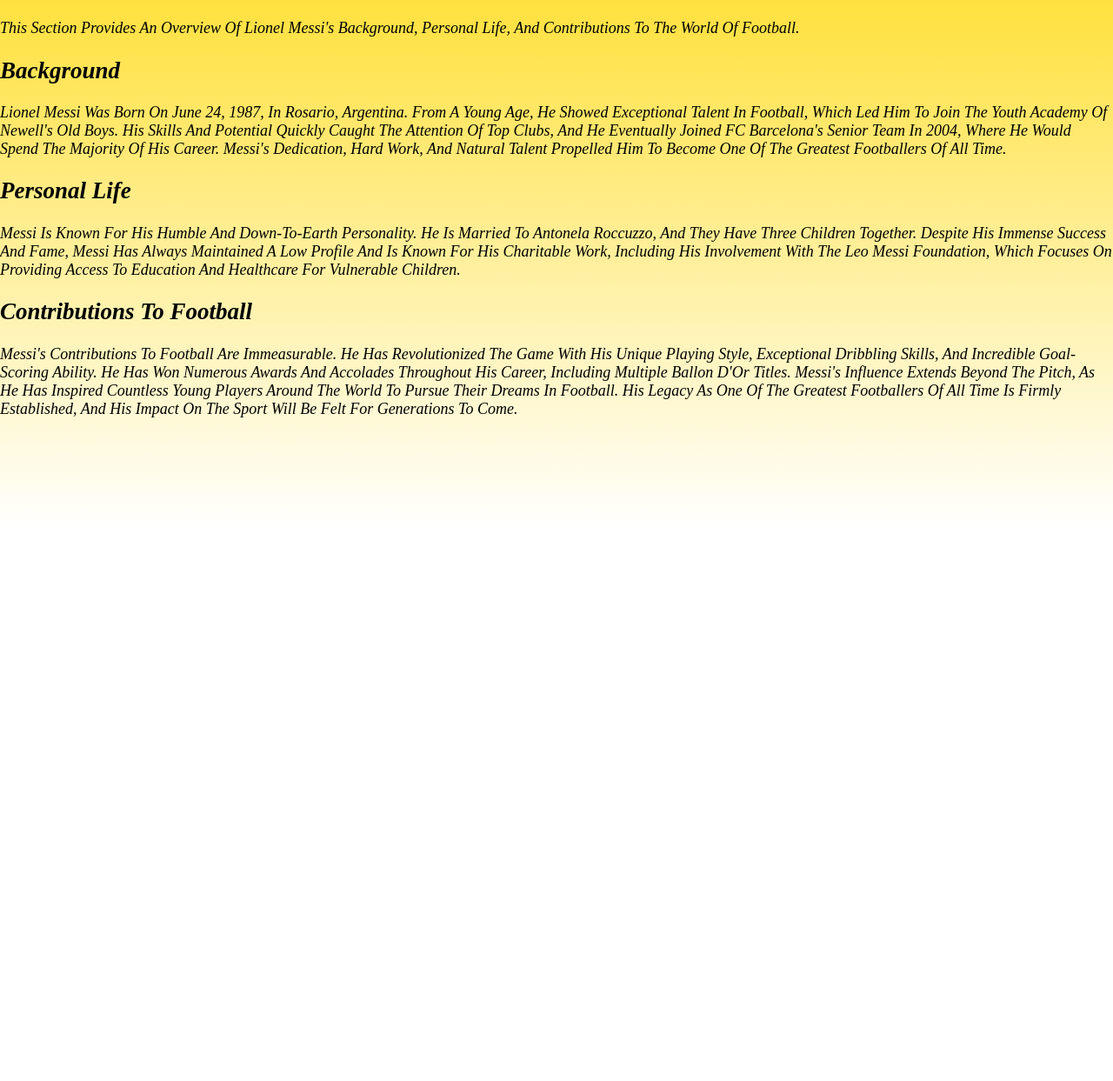
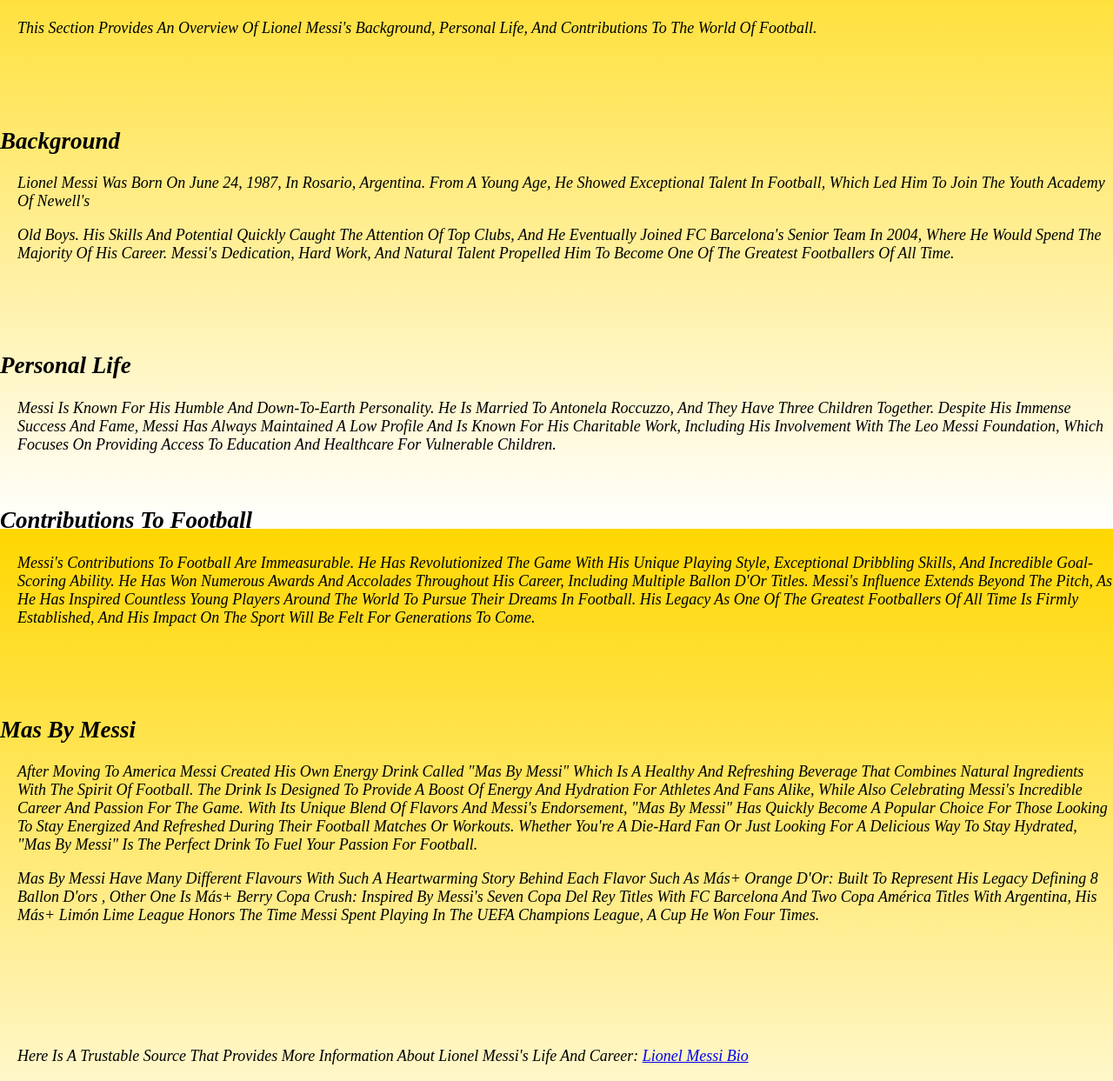
Before and after one commit to UNKNOWN71167/geekymessi, a plain HTML site: page about.html in a window 1280 px wide. Shown: the part 192-1435 px from the top of the page at 87% size. Before the commit the page ends 800 px from the top, so only its background shows below. Drawn offline with Linux system fonts and the light colour scheme.

Commit message:
I added stuff

```diff
--- a/about.html
+++ b/about.html
@@ -20,15 +20,24 @@
          </ul>
          <br><br><br>
          <h1><b>About</b></h1>
-     This section provides an overview of Lionel Messi's background, personal life, and contributions to the world of football.
-    <br><h2>Background</h2>
-     Lionel Messi was born on June 24, 1987, in Rosario, Argentina. From a young age, he showed exceptional talent in football, which led him to join the youth academy of Newell's
-    Old Boys. His skills and potential quickly caught the attention of top clubs, and he eventually joined FC Barcelona's senior team in 2004, where he would spend the majority of his career. Messi's dedication, hard work, and natural talent propelled him to become one of the greatest footballers of all time.
-    <br><h2>Personal Life</h2>
-        Messi is known for his humble and down-to-earth personality. He is married to Antonela Roccuzzo, and they have three children together. Despite his immense success and fame, Messi has always maintained a low profile and is known for his charitable work, including his involvement with the Leo Messi Foundation, which focuses on providing access to education and healthcare for vulnerable children.
-    <br><h2>Contributions to Football</h2>
-     Messi's contributions to football are immeasurable. He has revolutionized the game with his unique playing style, exceptional dribbling skills, and incredible goal-scoring ability. He has won numerous awards and accolades throughout his career, including multiple Ballon d'Or titles. Messi's influence extends beyond the pitch, as he has inspired countless young players around the world to pursue their dreams in football. His legacy as one of the greatest footballers of all time is firmly established, and his impact on the sport will be felt for generations to come.
+         <p>This section provides an overview of Lionel Messi's background, personal life, and contributions to the world of football.</p>
+            <br><br><br>
+            <h2>Background</h2>
+         <p>Lionel Messi was born on June 24, 1987, in Rosario, Argentina. From a young age, he showed exceptional talent in football, which led him to join the youth academy of Newell's <p>
+         <p>Old Boys. His skills and potential quickly caught the attention of top clubs, and he eventually joined FC Barcelona's senior team in 2004, where he would spend the majority of his career. Messi's dedication, hard work, and natural talent propelled him to become one of the greatest footballers of all time.</p>
+            <br><br><br>
+            <h2>Personal Life</h2>
+         <p>Messi is known for his humble and down-to-earth personality. He is married to Antonela Roccuzzo, and they have three children together. Despite his immense success and fame, Messi has always maintained a low profile and is known for his charitable work, including his involvement with the Leo Messi Foundation, which focuses on providing access to education and healthcare for vulnerable children.</p>
+           <p><br><h2>Contributions to Football</h2></p>
+           <p> Messi's contributions to football are immeasurable. He has revolutionized the game with his unique playing style, exceptional dribbling skills, and incredible goal-scoring ability. He has won numerous awards and accolades throughout his career, including multiple Ballon d'Or titles. Messi's influence extends beyond the pitch, as he has inspired countless young players around the world to pursue their dreams in football. His legacy as one of the greatest footballers of all time is firmly established, and his impact on the sport will be felt for generations to come.</p>
 
+            <br><br><br>
+             <h2>Mas by Messi</h2>
+            <p>After moving to America Messi created his own energy drink called "Mas by Messi" which is a healthy and refreshing beverage that combines natural ingredients with the spirit of football. The drink is designed to provide a boost of energy and hydration for athletes and fans alike, while also celebrating Messi's incredible career and passion for the game. With its unique blend of flavors and Messi's endorsement, "Mas by Messi" has quickly become a popular choice for those looking to stay energized and refreshed during their football matches or workouts. Whether you're a die-hard fan or just looking for a delicious way to stay hydrated, "Mas by Messi" is the perfect drink to fuel your passion for football.</p>
+            <p>Mas by Messi have many different flavours with such a heartwarming story behind each flavor such as Más+ Orange d'Or: Built to represent his legacy defining 8 ballon d'ors , Other one is Más+ Berry Copa Crush: Inspired by Messi's seven Copa del Rey titles with FC Barcelona and two Copa América titles with Argentina, his Más+ Limón Lime League honors the time Messi spent playing in the UEFA Champions League, a cup he won four times. </p> <br><br><br>
+
+            <br><br>
+         <p> Here is a trustable source that provides more information about Lionel Messi's life and career: <a href="https://www.britannica.com/biography/Lionel-Messi">Lionel Messi Bio</a></p>
 
 
  </body>
```
Also changed, not shown: rivalary.html (+3 -1 lines). Lines whose indentation alone changed are shown as unchanged.
